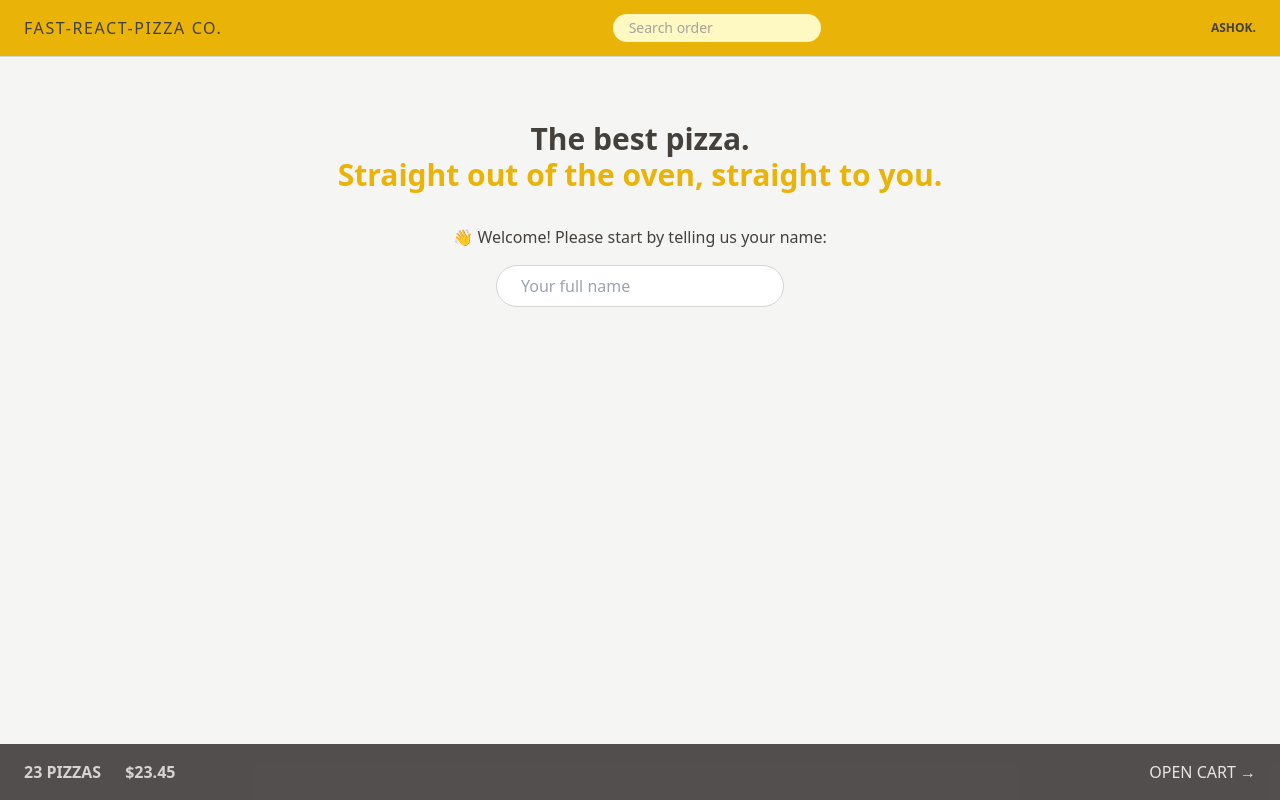
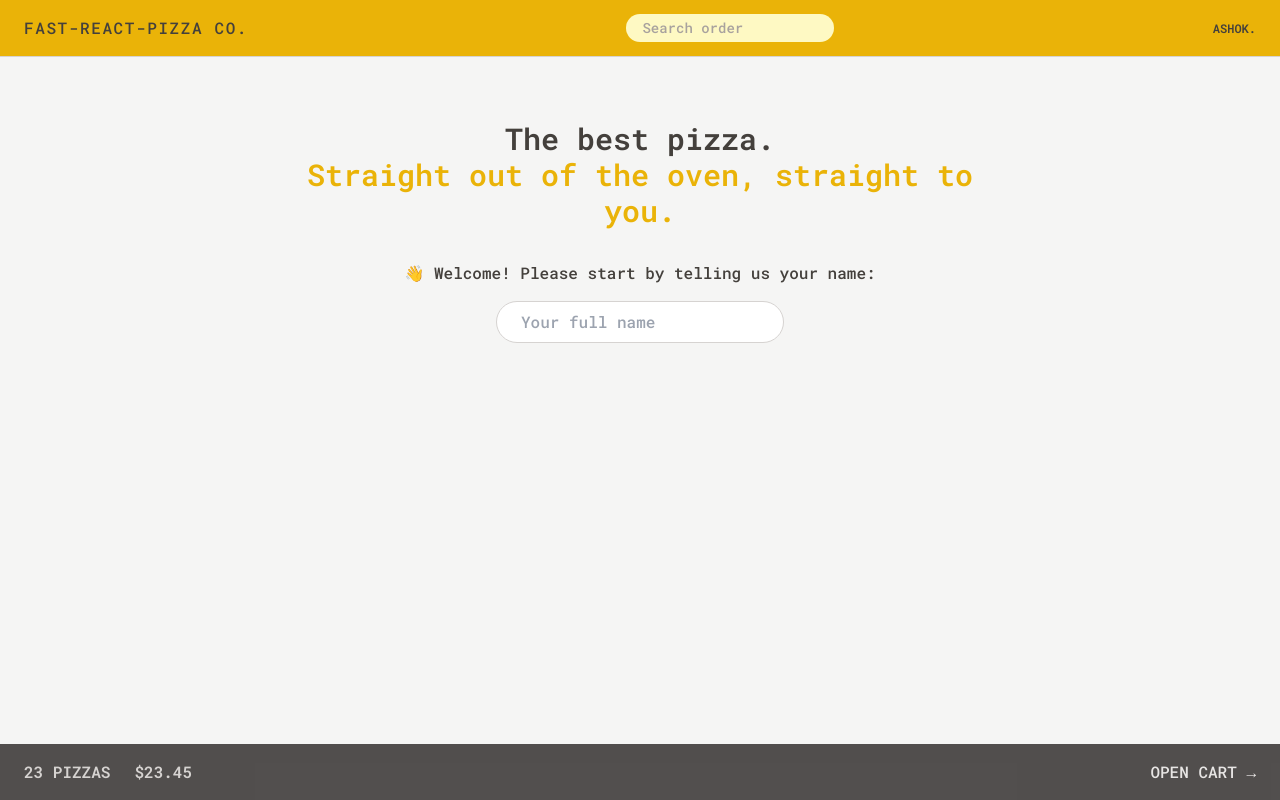
Before and after one commit to Ashoka2002/fast-react-app, a React (Vite) app: page / in a window 1280 px wide. Built offline with nearby package versions, Linux system fonts and the light colour scheme.

Commit message:
tailwind configration

```diff
--- a/index.html
+++ b/index.html
@@ -4,6 +4,12 @@
     <meta charset="UTF-8" />
     <link rel="icon" type="image/svg+xml" href="/vite.svg" />
     <meta name="viewport" content="width=device-width, initial-scale=1.0" />
+    <link rel="preconnect" href="https://fonts.googleapis.com" />
+    <link rel="preconnect" href="https://fonts.gstatic.com" crossorigin />
+    <link
+      href="https://fonts.googleapis.com/css2?family=Roboto+Mono:wght@300;500;600&display=swap"
+      rel="stylesheet"
+    />
     <title>Vite + React</title>
   </head>
   <body class="bg-stone-100 text-stone-700">
--- a/tailwind.config.js
+++ b/tailwind.config.js
@@ -1,8 +1,17 @@
 /** @type {import('tailwindcss').Config} */
+//eslint-disable-next-line
 export default {
   content: ["./index.html", "./src/**/*.{js,ts,jsx,tsx}"],
   theme: {
-    extend: {},
+    fontFamily: {
+      sans: "Roboto mono, monospace",
+    },
+
+    extend: {
+      height: {
+        screen: "100dvh",
+      },
+    },
   },
   plugins: [],
 };
```
